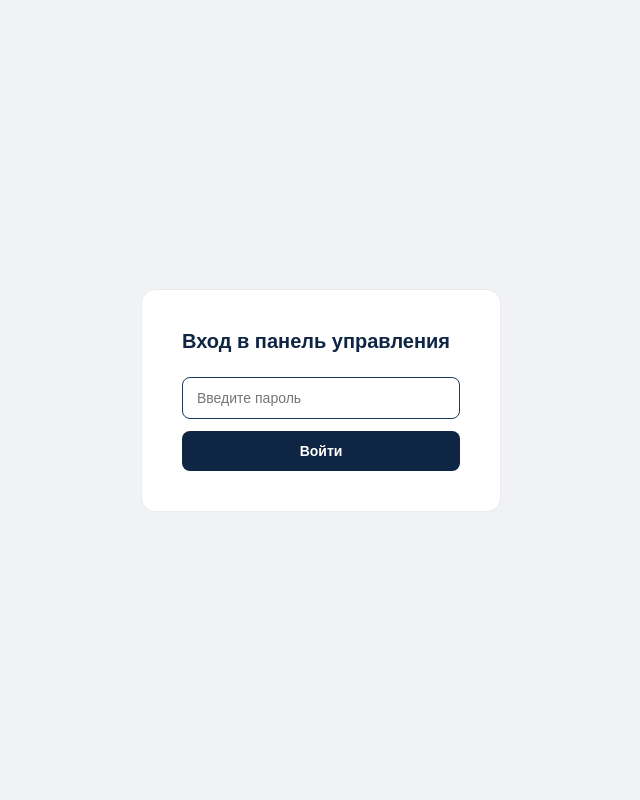
After one commit to nikitamalafeev95-a11y/legal-system, a Flask app: template templates/login.html in a window 1280 px wide. The commit adds this page. Shown: the whole page, without its empty margins (319-959 px from the left). Run offline with Flask 3, Linux system fonts and the light colour scheme; the template is opened without the code that fills it, so the values that code supplies are empty.

Commit message:
add admin password

```diff
--- a/app.py
+++ b/app.py
@@ -1,4 +1,4 @@
-from flask import Flask, jsonify, render_template, request
+from flask import Flask, jsonify, render_template, request, session, redirect, url_for
 import sqlite3
 
 app = Flask(__name__)
--- a/templates/admin.html
+++ b/templates/admin.html
@@ -10,6 +10,7 @@
 <body>
     <header>
         <a href="/" class="back-btn">← На главную</a>
+        <a href="/admin/logout" class="back-btn" style="margin-left: 20px">Выйти</a>
         <h1>Панель управления</h1>
         <p>Управление базой законодательства</p>
     </header>
--- /dev/null
+++ b/templates/login.html
@@ -0,0 +1,76 @@
+<!DOCTYPE html>
+<html lang="ru">
+<head>
+    <meta charset="UTF-8">
+    <meta name="viewport" content="width=device-width, initial-scale=1.0">
+    <title>Вход в админку</title>
+    <link rel="stylesheet" href="/static/css/style.css">
+    <style>
+        .login-wrap {
+            min-height: 100vh;
+            display: flex;
+            align-items: center;
+            justify-content: center;
+            background: #f0f2f5;
+        }
+        .login-box {
+            background: white;
+            border-radius: 14px;
+            padding: 40px;
+            width: 360px;
+            border: 1.5px solid #ebebeb;
+        }
+        .login-box h2 {
+            font-size: 20px;
+            color: #0f2544;
+            margin-bottom: 24px;
+            font-weight: 700;
+        }
+        .login-box input {
+            width: 100%;
+            padding: 12px 14px;
+            border: 1.5px solid #e0e0e0;
+            border-radius: 8px;
+            font-size: 14px;
+            outline: none;
+            margin-bottom: 12px;
+        }
+        .login-box input:focus {
+            border-color: #1a3a5c;
+        }
+        .login-box button {
+            width: 100%;
+            background: #0f2544;
+            color: white;
+            border: none;
+            padding: 12px;
+            border-radius: 8px;
+            font-size: 14px;
+            font-weight: 600;
+            cursor: pointer;
+        }
+        .login-box button:hover {
+            background: #1a3a5c;
+        }
+        .error {
+            color: #c0392b;
+            font-size: 13px;
+            margin-bottom: 12px;
+        }
+    </style>
+</head>
+<body>
+    <div class="login-wrap">
+        <div class="login-box">
+            <h2>Вход в панель управления</h2>
+            {% if error %}
+                <p class="error">{{ error }}</p>
+            {% endif %}
+            <form method="POST">
+                <input type="password" name="password" placeholder="Введите пароль" autofocus>
+                <button type="submit">Войти</button>
+            </form>
+        </div>
+    </div>
+</body>
+</html>
```
